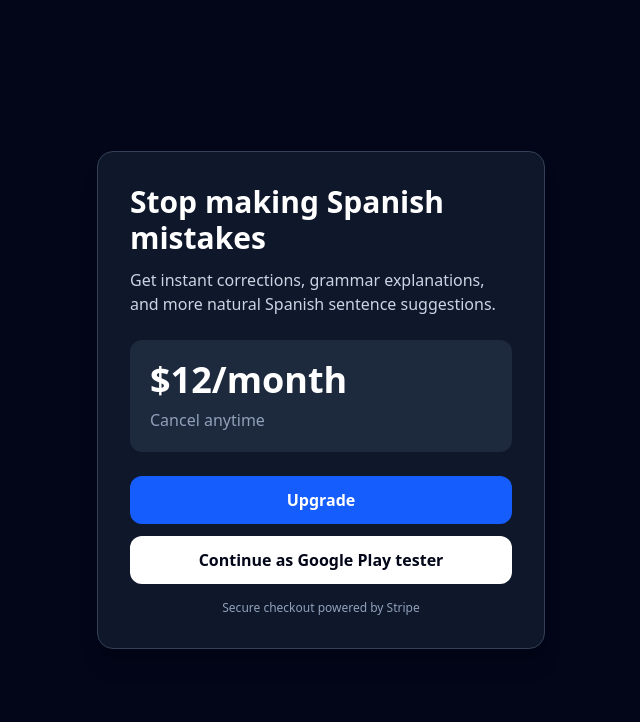
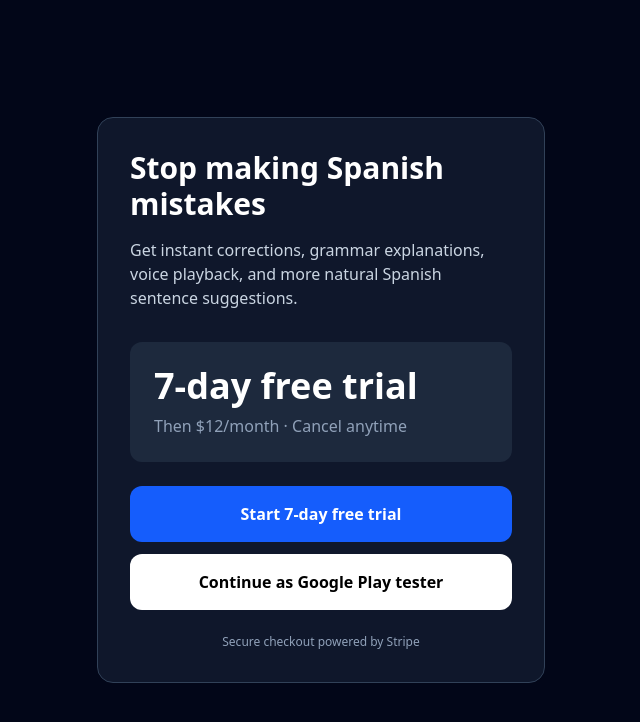
Before and after one commit to griggsbyj176-blip/fluentpath-ai-1, a Next.js app: page /pricing in a window 1280 px wide. Shown: the top 722 px of the page, without its empty margins (319-959 px from the left). Built offline with nearby package versions, Linux system fonts and the light colour scheme.

Commit message:
Refactor PricingPage component layout and styles

```diff
--- a/app/pricing/page.tsx
+++ b/app/pricing/page.tsx
@@ -1,45 +1,52 @@
-'use client';
+"use client";
 
 export default function PricingPage() {
   const continueAsGoogleTester = () => {
-    localStorage.setItem('email', 'googleplayreview@fluentpathai.com');
-    localStorage.setItem('isGooglePlayTester', 'true');
-    localStorage.setItem('subscriptionStatus', 'active');
-    window.location.href = '/dashboard';
+    localStorage.setItem("email", "googleplayreview@fluentpathai.com");
+    localStorage.setItem("isGooglePlayTester", "true");
+    localStorage.setItem("subscriptionStatus", "active");
+
+    window.location.href = "/coach";
   };
 
   return (
-    <main className="min-h-screen bg-slate-950 text-white flex items-center justify-center px-6">
-      <section className="w-full max-w-md rounded-2xl bg-slate-900 border border-slate-700 p-8 shadow-xl">
-        <h1 className="text-3xl font-bold mb-3">
+    <main className="min-h-screen bg-slate-950 text-white px-6 flex items-center justify-center">
+      <section className="w-full max-w-md rounded-2xl border border-slate-700 bg-slate-900 p-8">
+        <h1 className="text-3xl font-extrabold mb-4">
           Stop making Spanish mistakes
         </h1>
 
-        <p className="text-slate-300 mb-6">
-          Get instant corrections, grammar explanations, and more natural Spanish sentence suggestions.
+        <p className="text-slate-300 mb-8">
+          Get instant corrections, grammar explanations, voice playback, and
+          more natural Spanish sentence suggestions.
         </p>
 
-        <div className="rounded-xl bg-slate-800 p-5 mb-6">
-          <p className="text-4xl font-bold">$12/month</p>
-          <p className="text-slate-400 mt-2">Cancel anytime</p>
+        <div className="rounded-xl bg-slate-800 p-6 mb-6">
+          <p className="text-4xl font-extrabold mb-2">
+            7-day free trial
+          </p>
+
+          <p className="text-slate-400">
+            Then $12/month · Cancel anytime
+          </p>
         </div>
 
         <a
-          href="https://buy.stripe.com"
-          className="block w-full text-center rounded-xl bg-blue-600 hover:bg-blue-700 px-4 py-3 font-semibold mb-3"
+          href="https://buy.stripe.com/4gM00ieOX4BrfJb2Xr6sw03"
+          className="block w-full rounded-xl bg-blue-600 px-6 py-4 text-center font-bold text-white hover:bg-blue-500"
         >
-          Upgrade
+          Start 7-day free trial
         </a>
 
         <button
           type="button"
           onClick={continueAsGoogleTester}
-          className="w-full rounded-xl bg-white text-slate-950 px-4 py-3 font-semibold"
+          className="mt-3 block w-full rounded-xl bg-white px-6 py-4 text-center font-bold text-black hover:bg-slate-200"
         >
           Continue as Google Play tester
         </button>
 
-        <p className="text-xs text-slate-400 text-center mt-4">
+        <p className="mt-6 text-center text-xs text-slate-400">
           Secure checkout powered by Stripe
         </p>
       </section>
```
